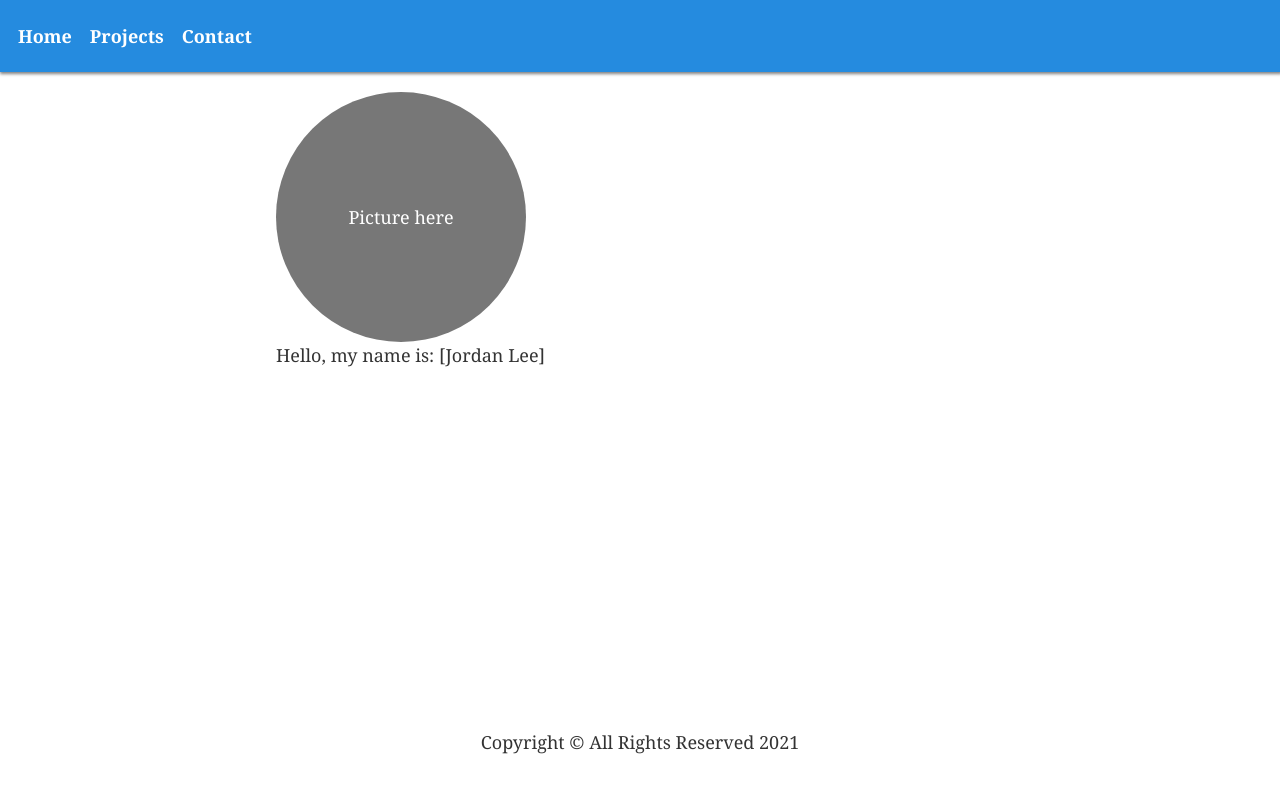
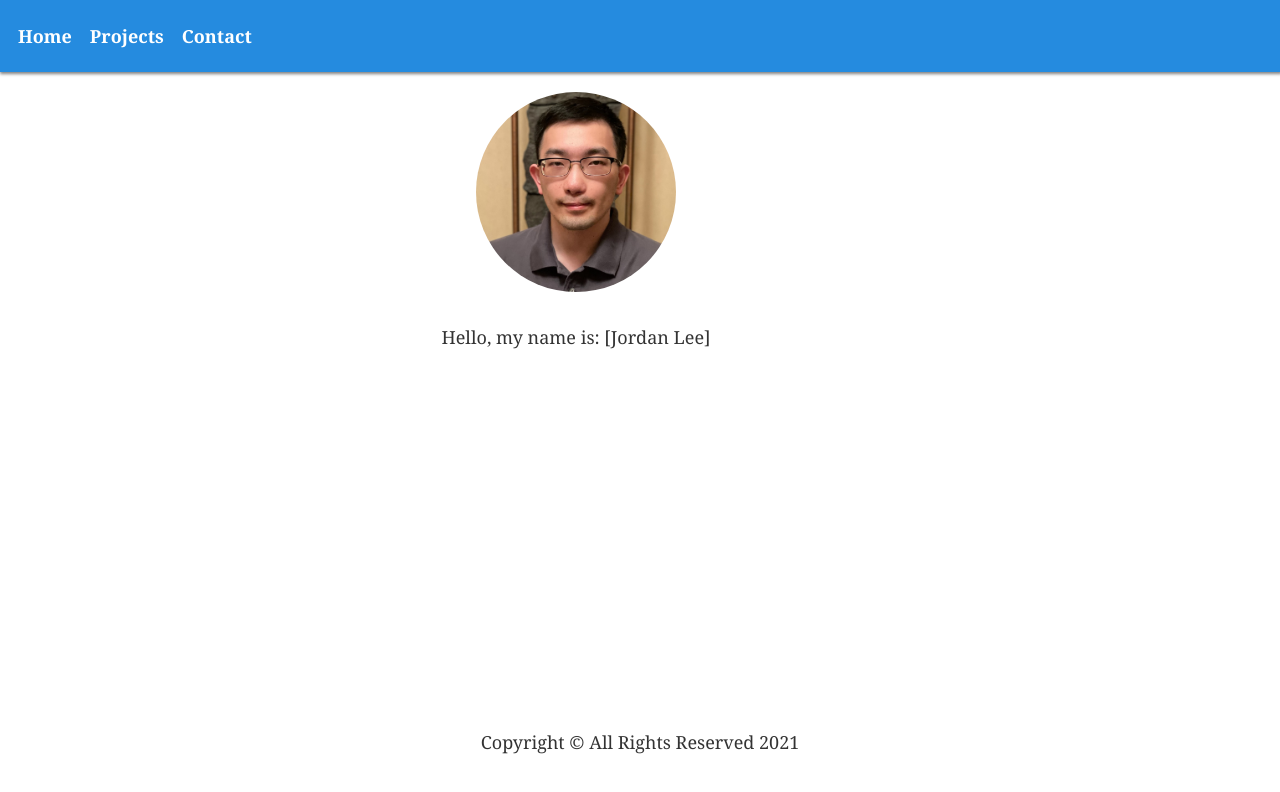
Before and after one commit to SpicyMeatloaf/web-portfolio, a Gatsby site: page / in a window 1280 px wide. Built offline with nearby package versions, Linux system fonts and the light colour scheme; Gatsby itself is replaced by a stand-in of ours.

Commit message:
Adding profile picture

```diff
--- a/src/pages/index.js
+++ b/src/pages/index.js
@@ -3,7 +3,7 @@ import Layout from "../components/layout"
 import Head from "../components/head"
 
 import { StyledArticle } from "../styles/style-components"
-import { PlaceholderCircle } from "../styles/style-components"
+import portrait from "../images/portrait.png"
 
 // markup
 const IndexPage = () => {
@@ -12,9 +12,7 @@ const IndexPage = () => {
       <Head page="Home" />
       <StyledArticle>
         <article>
-          <PlaceholderCircle>
-            <span>Picture here</span>
-          </PlaceholderCircle>
+          <img src={portrait} alt="" />
           <p>Hello, my name is: [Jordan Lee]</p>
         </article>
       </StyledArticle>
--- a/src/styles/style-components.js
+++ b/src/styles/style-components.js
@@ -73,15 +73,9 @@ export const StyledArticle = styled.article`
     margin: 0 20% 0 20%;
     width: 50%;
     min-width: 460px;
+    text-align: center;
+    img {
+        width: 200px;
+        border-radius: 50%;
+    }
 `
-
-export const PlaceholderCircle = styled.span`
-    height: 250px;
-    width: 250px;
-    line-height: 250px;
-    background-color: #777777;
-    border-radius: 50%;
-    color: white;
-    text-align: center;
-    display: inline-block;
-`
```
Also changed, not shown: src/images/portrait.png (added).
